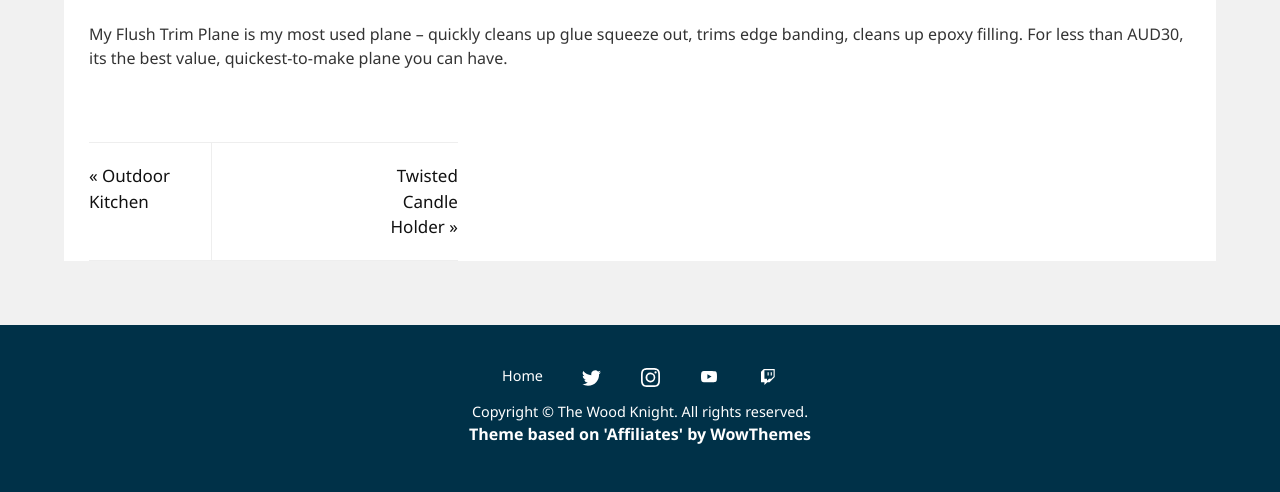
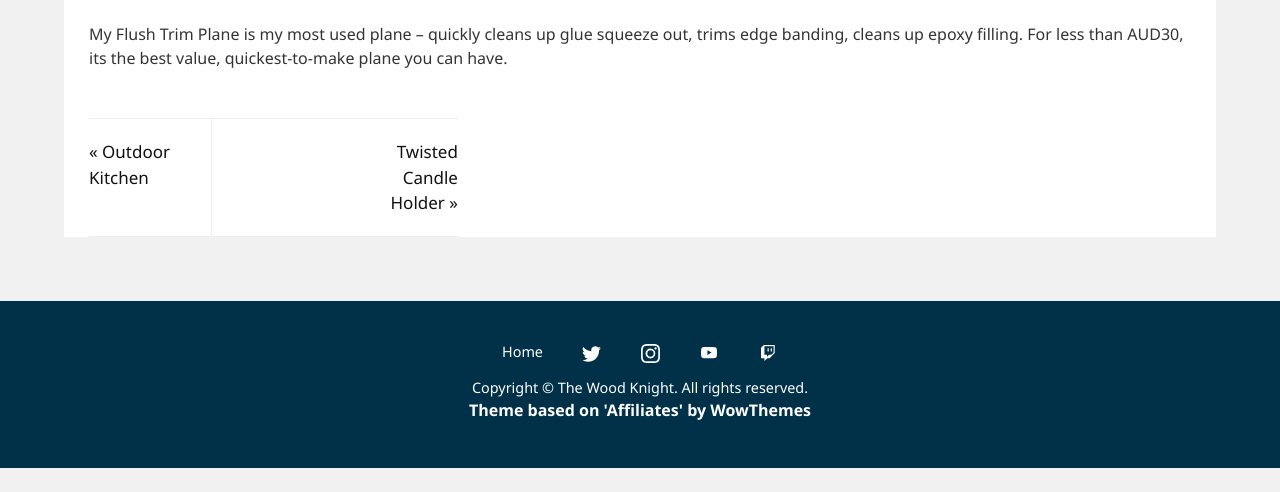
Before and after one commit to thewoodknight/twk.web, a Jekyll site: the page built from _posts/2017-11-30-flush-trim-plane.md, in a window 1280 px wide and 1377 px high. Shown: the part 885-1377 px from the top of the window. Built offline with Jekyll 4.4.1, drawn with Linux system fonts in a browser that asks for light colours.

Commit message:
proper fix I guess?

```diff
--- a/_layouts/post.html
+++ b/_layouts/post.html
@@ -36,7 +36,7 @@
     </div>
 
     <!-- Post Content -->
-    <div class="article-post serif-font row">
+    <div class="article-post serif-font">
         {% if page.video %}
             {% include youtube.html id=page.video %}
         {% endif %}
```
